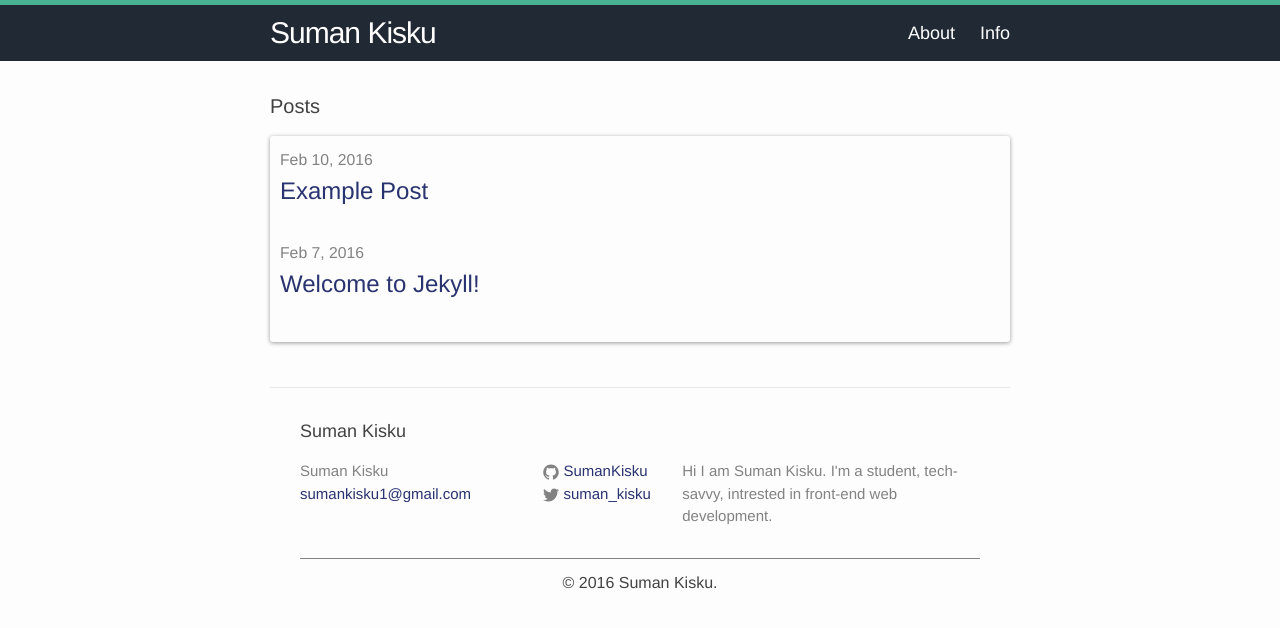
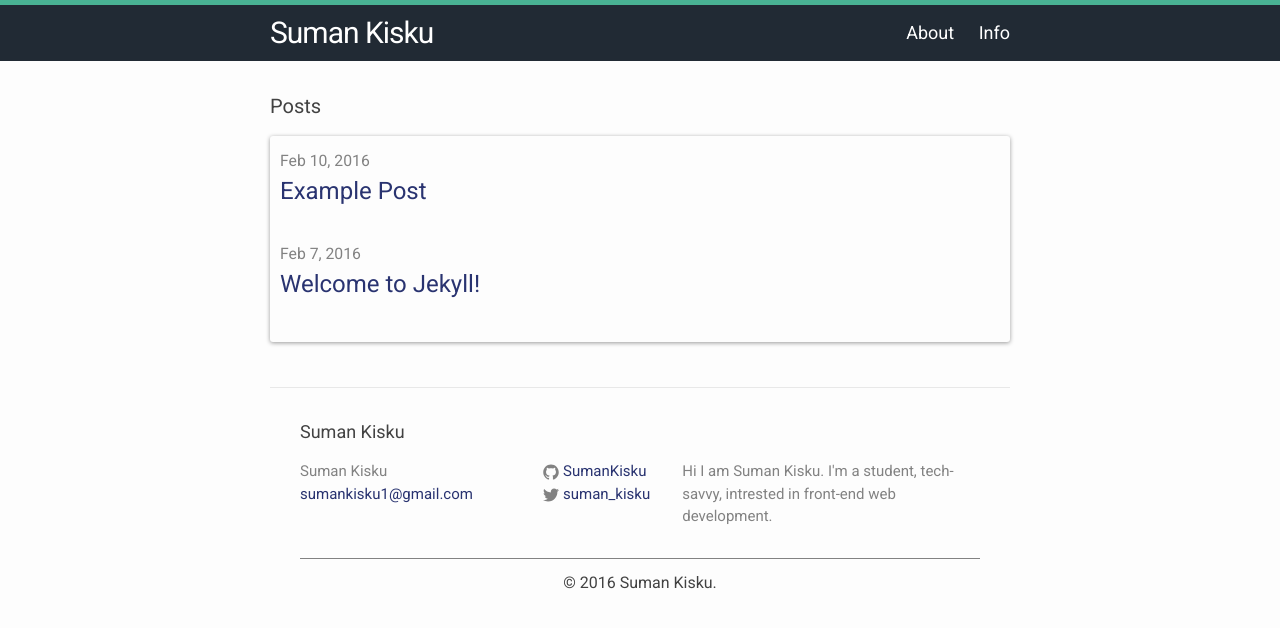
Before and after one commit to SumanKisku/sumankisku.github.io, a Jekyll site: the page built from index.html, in a window 1280 px wide. Shown: the top 628 px of the page. Built offline with Jekyll 4.4.1, drawn with Linux system fonts in a browser that asks for light colours.

Commit message:
Change my site's typeface to 'Roboto'

```diff
--- a/_includes/head.html
+++ b/_includes/head.html
@@ -10,4 +10,5 @@
   <link rel="canonical" href="{{ page.url | replace:'index.html','' | prepend: site.baseurl | prepend: site.url }}">
   <link rel="alternate" type="application/rss+xml" title="{{ site.title }}" href="{{ "/feed.xml" | prepend: site.baseurl | prepend: site.url }}">
   <link rel="icon" type="image/png" href="{{ "/assets/favicon.png" | prepend: site.baseurl }}">
+  <link href='https://fonts.googleapis.com/css?family=Roboto' rel='stylesheet' type='text/css'>
 </head>
--- a/_sass/_base.scss
+++ b/_sass/_base.scss
@@ -14,7 +14,7 @@ dl, dd, ol, ul, figure {
  * Basic styling
  */
 body {
-    font: $base-font-weight #{$base-font-size}/#{$base-line-height} $base-font-family;
+    font: $base-font-weight #{$base-font-size}/#{$base-line-height} 'Roboto', sans-serif;
     color: $text-color;
     background-color: $background-color;
     -webkit-text-size-adjust: 100%;
```
